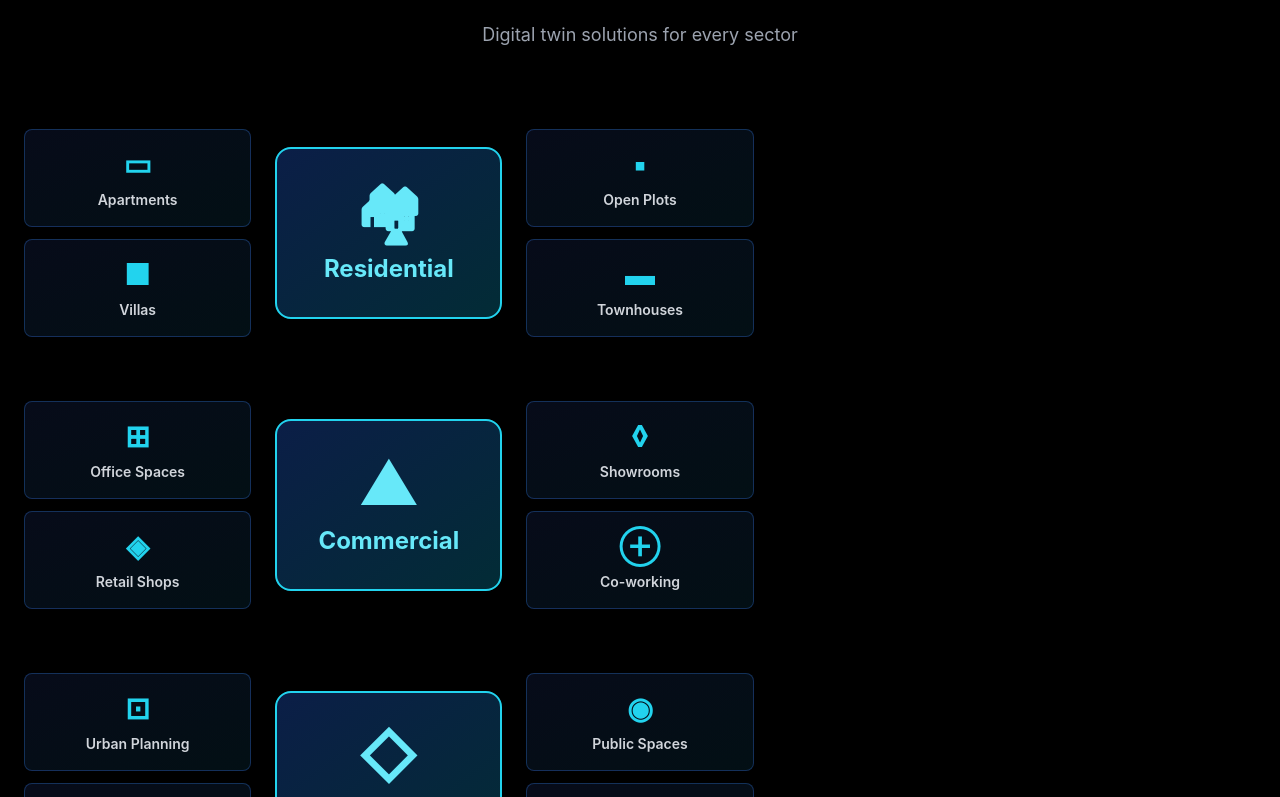
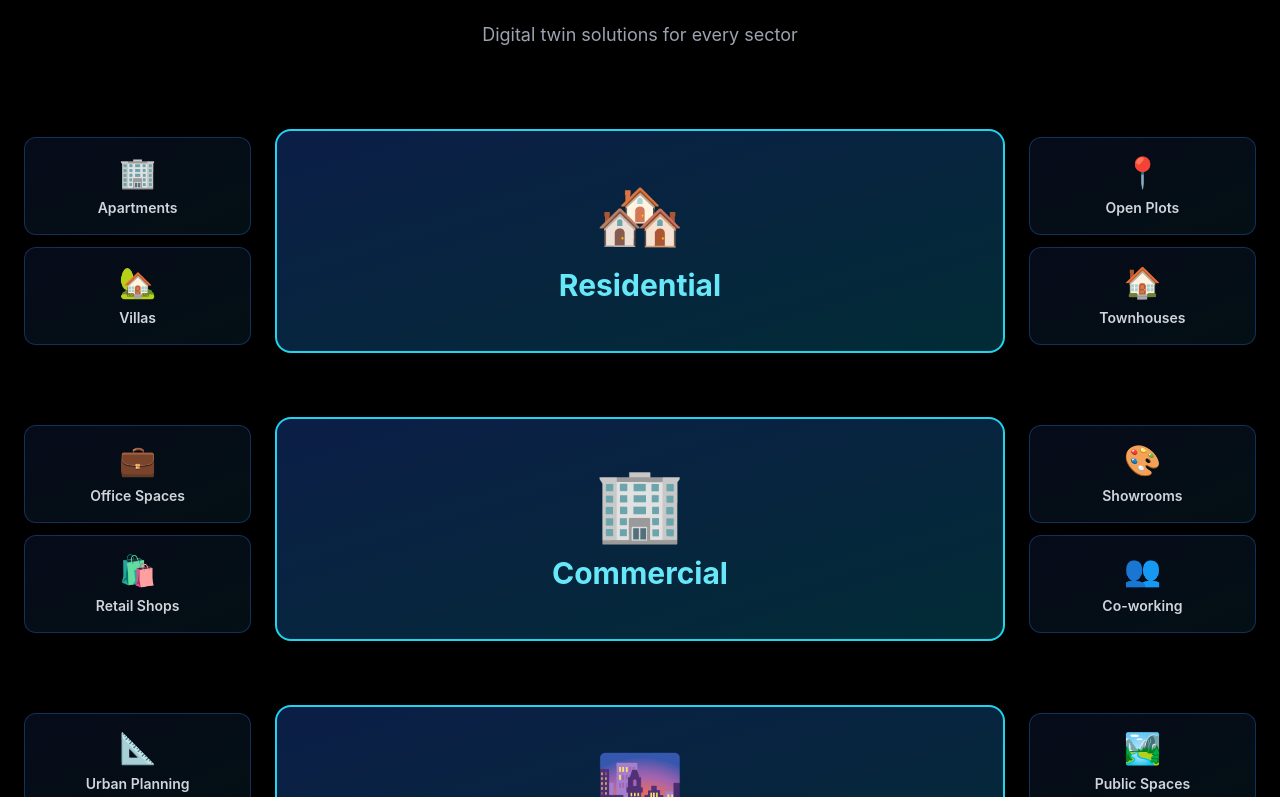
Before and after one commit to Abinavsagi/twinxr-labs-website, a Next.js app: page / in a window 1280 px wide. Shown: the part 923-1720 px from the top of the page. Built offline with nearby package versions, Linux system fonts and the light colour scheme.

Commit message:
Final update: Video placeholders in products, emojis restored, centered industries with left/right subs

```diff
--- a/app/page.tsx
+++ b/app/page.tsx
@@ -21,109 +21,109 @@ export default function Home() {
   const benefits = [
     {
       title: 'Plot & Orientation',
-      conventional: { text: 'Multiple Visits', desc: 'Buyers Confused About Orientation', icon: '📍' },
-      digital: { text: 'Instant Selection', desc: 'Plot & Orientation Crystal Clear', icon: '✓' },
+      conventional: { text: 'Multiple Visits', desc: 'Buyers Confused About Orientation', icon: '🚗' },
+      digital: { text: 'Instant Selection', desc: 'Plot & Orientation Crystal Clear', icon: '⚡' },
     },
     {
       title: 'Sales Team Narratives',
-      conventional: { text: 'Different Stories', desc: 'Team Explains Differently', icon: '≠' },
-      digital: { text: 'Unified Message', desc: 'Consistent Message Always', icon: '=' },
+      conventional: { text: 'Different Stories', desc: 'Team Explains Differently', icon: '🗣️' },
+      digital: { text: 'Unified Message', desc: 'Consistent Message Always', icon: '📢' },
     },
     {
       title: 'Space & Light Visualization',
-      conventional: { text: 'Cannot Visualize', desc: 'Space & Light Unclear', icon: '●' },
-      digital: { text: 'See Every Angle', desc: 'Light & Ventilation Visible', icon: '◆' },
+      conventional: { text: 'Cannot Visualize', desc: 'Space & Light Unclear', icon: '❌' },
+      digital: { text: 'See Every Angle', desc: 'Light & Ventilation Visible', icon: '✅' },
     },
     {
       title: 'Amenities Preview',
       conventional: { text: 'Wait for Construction', desc: 'Amenity Details Uncertain', icon: '⏳' },
-      digital: { text: 'Walk Amenities Now', desc: 'Pool, Gym, Gardens Visible', icon: '▶' },
+      digital: { text: 'Walk Amenities Now', desc: 'Pool, Gym, Gardens Visible', icon: '🏊' },
     },
   ];
 
   const industries = [
     {
       main: 'Residential',
-      icon: '🏘',
+      icon: '🏘️',
       subcategories: [
-        { name: 'Apartments', icon: '▭' },
-        { name: 'Villas', icon: '■' },
-        { name: 'Open Plots', icon: '▪' },
-        { name: 'Townhouses', icon: '▬' }
+        { name: 'Apartments', emoji: '🏢' },
+        { name: 'Villas', emoji: '🏡' },
+        { name: 'Open Plots', emoji: '📍' },
+        { name: 'Townhouses', emoji: '🏠' }
       ]
     },
     {
       main: 'Commercial',
-      icon: '▲',
+      icon: '🏢',
       subcategories: [
-        { name: 'Office Spaces', icon: '⊞' },
-        { name: 'Retail Shops', icon: '◈' },
-        { name: 'Showrooms', icon: '◊' },
-        { name: 'Co-working', icon: '⊕' }
+        { name: 'Office Spaces', emoji: '💼' },
+        { name: 'Retail Shops', emoji: '🛍️' },
+        { name: 'Showrooms', emoji: '🎨' },
+        { name: 'Co-working', emoji: '👥' }
       ]
     },
     {
       main: 'Smart Cities',
-      icon: '◇',
+      icon: '🌆',
       subcategories: [
-        { name: 'Urban Planning', icon: '⊡' },
-        { name: 'Infrastructure', icon: '⊟' },
-        { name: 'Public Spaces', icon: '◉' },
-        { name: 'Transit Hubs', icon: '⊚' }
+        { name: 'Urban Planning', emoji: '📐' },
+        { name: 'Infrastructure', emoji: '🌉' },
+        { name: 'Public Spaces', emoji: '🏞️' },
+        { name: 'Transit Hubs', emoji: '🚇' }
       ]
     },
     {
       main: 'Housing & Logistics',
-      icon: '⊞',
+      icon: '🏭',
       subcategories: [
-        { name: 'Warehouses', icon: '⊠' },
-        { name: 'Distribution', icon: '⊡' },
-        { name: 'Fulfillment', icon: '⊙' },
-        { name: 'Storage', icon: '⊕' }
+        { name: 'Warehouses', emoji: '📦' },
+        { name: 'Distribution', emoji: '🚚' },
+        { name: 'Fulfillment', emoji: '✅' },
+        { name: 'Storage', emoji: '🗄️' }
       ]
     },
     {
       main: 'Aviation',
-      icon: '▴',
+      icon: '✈️',
       subcategories: [
-        { name: 'Terminals', icon: '◈' },
-        { name: 'Hangars', icon: '▮' },
-        { name: 'Runways', icon: '▯' },
-        { name: 'Ground Services', icon: '▰' }
+        { name: 'Terminals', emoji: '🏛️' },
+        { name: 'Hangars', emoji: '🛩️' },
+        { name: 'Runways', emoji: '🛫' },
+        { name: 'Ground Services', emoji: '🛠️' }
       ]
     },
     {
       main: 'Hospitality',
-      icon: '◆',
+      icon: '🏨',
       subcategories: [
-        { name: 'Hotels', icon: '⬡' },
-        { name: 'Resorts', icon: '⬢' },
-        { name: 'Restaurants', icon: '⬣' },
-        { name: 'Lounges', icon: '⬤' }
+        { name: 'Hotels', emoji: '🛏️' },
+        { name: 'Resorts', emoji: '🏖️' },
+        { name: 'Restaurants', emoji: '🍽️' },
+        { name: 'Lounges', emoji: '🍸' }
       ]
     },
   ];
 
   const products = [
-    { name: '3D Model Showcase', icon: '█' },
-    { name: '3D Space Mapping & Amenities', icon: '◼' },
-    { name: 'Real Time City View', icon: '■' },
-    { name: 'Interior Space Experience', icon: '▮' },
-    { name: 'Time & Climate Simulation', icon: '▯' },
-    { name: 'Property Visualization', icon: '□' },
-    { name: '360° Tours', icon: '◇' },
-    { name: 'Drive Mode', icon: '▴' },
-    { name: 'Drone Mode', icon: '▲' },
+    { name: '3D Model Showcase', emoji: '🎨' },
+    { name: '3D Space Mapping & Amenities', emoji: '📍' },
+    { name: 'Real Time City View', emoji: '🌍' },
+    { name: 'Interior Space Experience', emoji: '🏠' },
+    { name: 'Time & Climate Simulation', emoji: '🌤️' },
+    { name: 'Property Visualization', emoji: '🏗️' },
+    { name: '360° Tours', emoji: '🔄' },
+    { name: 'Drive Mode', emoji: '🚗' },
+    { name: 'Drone Mode', emoji: '🚁' },
   ];
 
   const digitalTwinSteps = [
-    { name: 'Physical World', icon: '🌍' },
-    { name: '3D Model', icon: '▭' },
-    { name: 'GIS Data', icon: '◈' },
-    { name: 'IoT Sensors', icon: '◆' },
-    { name: 'AI Analytics', icon: '⊕' },
-    { name: 'Dashboard', icon: '◇' },
-    { name: 'Insights', icon: '✦' },
+    { name: 'Physical World', emoji: '🌍' },
+    { name: '3D Model', emoji: '🎨' },
+    { name: 'GIS Data', emoji: '📍' },
+    { name: 'IoT Sensors', emoji: '📡' },
+    { name: 'AI Analytics', emoji: '🤖' },
+    { name: 'Dashboard', emoji: '📊' },
+    { name: 'Insights', emoji: '💡' },
   ];
 
   return (
@@ -184,38 +184,38 @@ export default function Home() {
                 transition={{ delay: i * 0.1 }}
                 viewport={{ once: true }}
               >
-                {/* LEFT - Sub-categories */}
+                {/* LEFT - Sub-categories (2) */}
                 <div className="space-y-3">
                   {industry.subcategories.slice(0, 2).map((sub, idx) => (
                     <motion.div
                       key={idx}
-                      className="p-4 rounded-lg bg-gradient-to-br from-blue-950/30 to-cyan-950/30 border border-blue-500/30 hover:border-cyan-400 transition text-center"
+                      className="p-4 rounded-xl bg-gradient-to-br from-blue-950/30 to-cyan-950/30 border border-blue-500/30 hover:border-cyan-400 transition text-center"
                       whileHover={{ scale: 1.05 }}
                     >
-                      <div className="text-3xl font-bold mb-2 text-cyan-400">{sub.icon}</div>
+                      <div className="text-3xl mb-2">{sub.emoji}</div>
                       <p className="text-sm text-gray-300 font-semibold">{sub.name}</p>
                     </motion.div>
                   ))}
                 </div>
 
-                {/* CENTER - Main Industry */}
+                {/* CENTER - Main Industry (3 columns width) */}
                 <motion.div
-                  className="col-span-1 p-8 rounded-2xl bg-gradient-to-br from-blue-600/30 to-cyan-600/30 border-2 border-cyan-400 text-center"
+                  className="col-span-1 md:col-span-3 p-12 rounded-2xl bg-gradient-to-br from-blue-600/30 to-cyan-600/30 border-2 border-cyan-400 text-center flex flex-col items-center justify-center mx-auto md:mx-0"
                   whileHover={{ scale: 1.08 }}
                 >
-                  <div className="text-6xl mb-3 font-bold text-cyan-300">{industry.icon}</div>
-                  <h3 className="text-2xl font-bold text-cyan-300">{industry.main}</h3>
+                  <div className="text-7xl mb-4">{industry.icon}</div>
+                  <h3 className="text-3xl font-bold text-cyan-300">{industry.main}</h3>
                 </motion.div>
 
-                {/* RIGHT - Sub-categories */}
+                {/* RIGHT - Sub-categories (2) */}
                 <div className="space-y-3">
                   {industry.subcategories.slice(2).map((sub, idx) => (
                     <motion.div
                       key={idx}
-                      className="p-4 rounded-lg bg-gradient-to-br from-blue-950/30 to-cyan-950/30 border border-blue-500/30 hover:border-cyan-400 transition text-center"
+                      className="p-4 rounded-xl bg-gradient-to-br from-blue-950/30 to-cyan-950/30 border border-blue-500/30 hover:border-cyan-400 transition text-center"
                       whileHover={{ scale: 1.05 }}
                     >
-                      <div className="text-3xl font-bold mb-2 text-cyan-400">{sub.icon}</div>
+                      <div className="text-3xl mb-2">{sub.emoji}</div>
                       <p className="text-sm text-gray-300 font-semibold">{sub.name}</p>
                     </motion.div>
                   ))}
@@ -249,7 +249,7 @@ export default function Home() {
                   className="bg-gradient-to-br from-blue-600 to-cyan-600 rounded-lg p-4 w-24 h-24 flex flex-col items-center justify-center text-center border border-cyan-400/50 hover:border-cyan-400"
                   whileHover={{ scale: 1.05 }}
                 >
-                  <div className="text-3xl font-bold text-white mb-1">{step.icon}</div>
+                  <div className="text-4xl mb-1">{step.emoji}</div>
                   <p className="text-xs font-bold text-white">{step.name.split(' ')[0]}</p>
                 </motion.div>
 
@@ -310,7 +310,7 @@ export default function Home() {
                     whileHover={{ scale: 1.03 }}
                   >
                     <motion.div
-                      className="text-7xl mb-6 font-bold"
+                      className="text-7xl mb-6"
                       animate={{ scale: [1, 1.15, 1] }}
                       transition={{ delay: i * 0.1, duration: 2.5, repeat: Infinity }}
                     >
@@ -332,7 +332,7 @@ export default function Home() {
                     whileHover={{ scale: 1.03 }}
                   >
                     <motion.div
-                      className="text-7xl mb-6 font-bold"
+                      className="text-7xl mb-6"
                       animate={{ scale: [1, 1.15, 1] }}
                       transition={{ delay: i * 0.1, duration: 2.5, repeat: Infinity }}
                     >
@@ -361,15 +361,28 @@ export default function Home() {
             {products.map((product, i) => (
               <motion.div
                 key={i}
-                className="rounded-2xl overflow-hidden bg-gradient-to-br from-blue-900/40 to-cyan-900/40 border border-blue-500/30 hover:border-cyan-400 transition p-8"
+                className="rounded-2xl overflow-hidden bg-gradient-to-br from-blue-900/40 to-cyan-900/40 border border-blue-500/30 hover:border-cyan-400 transition"
                 initial={{ opacity: 0, y: 20 }}
                 whileInView={{ opacity: 1, y: 0 }}
                 transition={{ delay: i * 0.1 }}
                 viewport={{ once: true }}
                 whileHover={{ y: -10 }}
               >
-                <div className="text-6xl font-bold text-center text-cyan-300 mb-6">{product.icon}</div>
-                <h3 className="text-xl font-bold text-center text-cyan-300">{product.name}</h3>
+                <div className="p-8 flex flex-col items-center justify-between h-full">
+                  {/* ICON */}
+                  <div className="text-5xl mb-4">{product.emoji}</div>
+
+                  {/* NAME */}
+                  <h3 className="text-xl font-bold text-center text-cyan-300 mb-6">{product.name}</h3>
+
+                  {/* VIDEO PLACEHOLDER */}
+                  <div className="w-full aspect-video bg-gradient-to-br from-blue-800/40 to-cyan-800/40 border border-blue-500/30 rounded-xl flex items-center justify-center">
+                    <div className="text-center">
+                      <div className="text-4xl mb-2">🎬</div>
+                      <p className="text-xs text-gray-400">Video Coming Soon</p>
+                    </div>
+                  </div>
+                </div>
               </motion.div>
             ))}
           </div>
```
